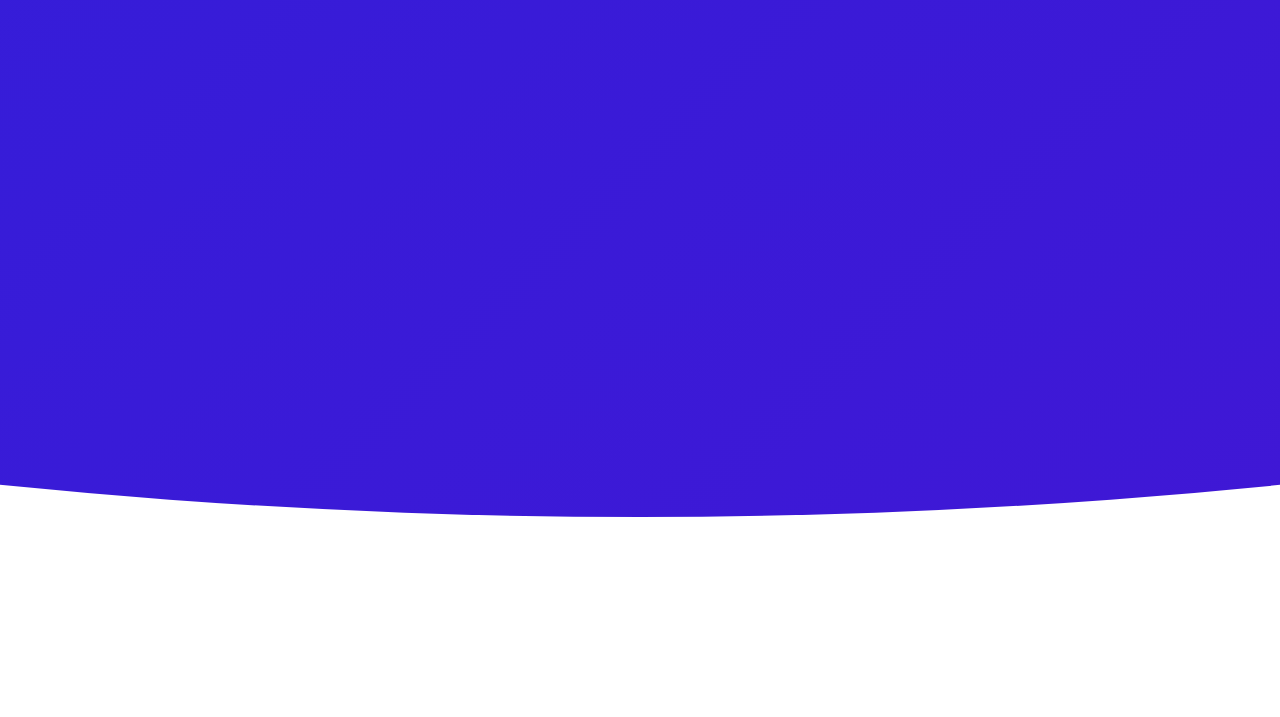
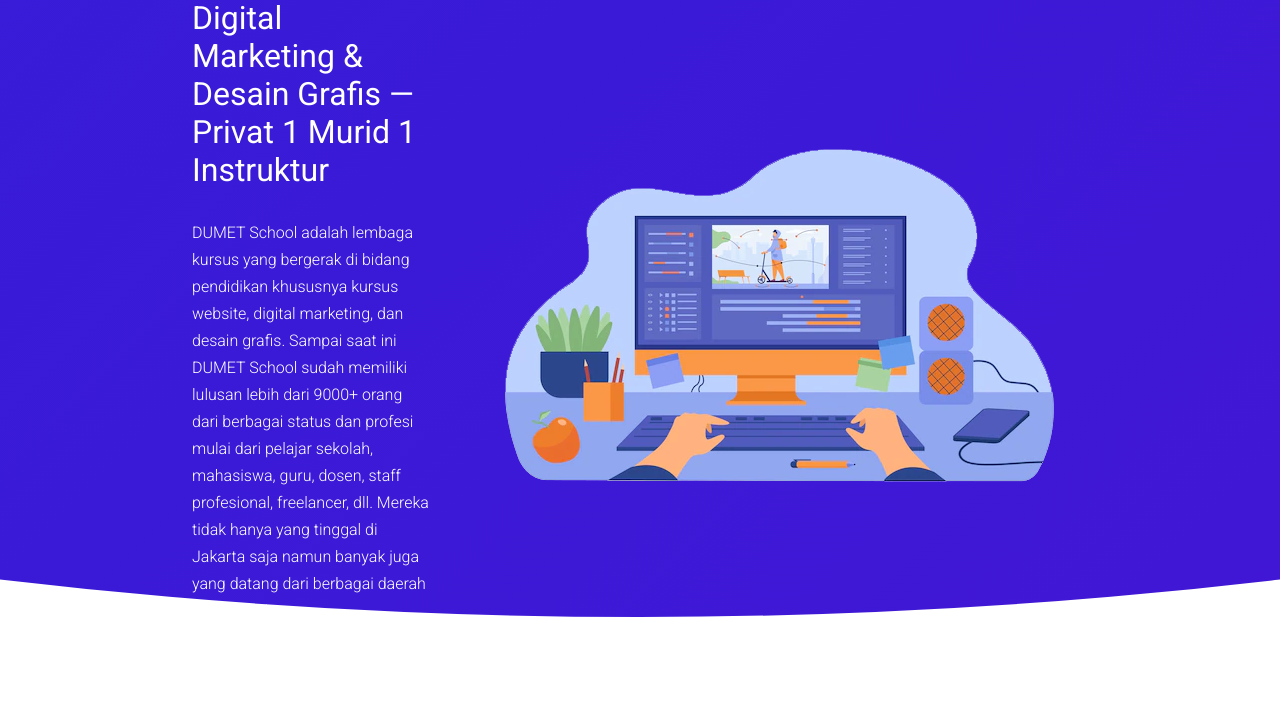
Before and after one commit to aryadumet/css_flexbox, a plain HTML site: page index.html in a window 1280 px wide. Shown: the part 83-800 px from the top of the page. Drawn offline with Linux system fonts and the light colour scheme.

Commit message:
Header - Done

```diff
--- a/css/style.css
+++ b/css/style.css
@@ -13,8 +13,10 @@
 header {
     display: flex;
     justify-content: center;
+    align-items: center;
+    flex-direction: column;
     width: 100%;
-    height: 600px;
+    height: 700px;
     overflow: hidden;
     position: relative;
 }
@@ -27,7 +29,7 @@
     left: 50%;
     bottom: 0;
     width: 100vh;
-    height: 600px;
+    height: 700px;
     overflow: hidden;
     border-radius: 50%;
     transform-origin: bottom;
@@ -35,7 +37,7 @@
 }
 
 header > nav {
-    margin-top: 30px;
+    margin-bottom: 50px;
     position: relative;
     z-index: 1;
     display: flex;
@@ -80,3 +82,43 @@
     border-radius: 20px;
     font-weight: bold;
 }
+
+header > .header-box {
+    margin-top: 30px;
+    position: relative;
+    z-index: 1;
+    display: flex;
+    justify-content: space-between;
+    align-items: center;
+    width: 70%;
+}
+
+header > .header-box > .header-content {
+    color: #FFFFFF;
+    padding-right: 30px;
+}
+
+header > .header-box > .header-content > h1 {
+    font-weight: 400;
+    margin-bottom: 30px;
+}
+
+header > .header-box > .header-content > p {
+    font-weight: 300;
+    line-height: 27px;
+    margin-bottom: 30px;
+}
+
+header > .header-box > .header-content > button {
+    background-color: #ff00d4;
+    color: #FFFFFF;
+    text-decoration: none;
+    padding: 10px 40px;
+    border: 0;
+    border-radius: 20px;
+    font-weight: bold;
+}
+
+header > .header-box > .header-image {
+
+}
--- a/index.html
+++ b/index.html
@@ -26,6 +26,18 @@
                 <li><button>WhatsApp</button></li>
             </ul>
         </nav>
+        <div class="header-box">
+            <div class="header-content">
+                <h1>Kursus Website, Digital Marketing & Desain Grafis — Privat 1 Murid 1 Instruktur</h1>
+                <p>DUMET School adalah lembaga kursus yang bergerak di bidang pendidikan khususnya kursus website, digital marketing, dan desain grafis. Sampai saat ini DUMET School sudah memiliki lulusan lebih dari 9000+ orang dari berbagai status dan profesi mulai dari pelajar sekolah, mahasiswa, guru, dosen, staff profesional, freelancer, dll. Mereka tidak hanya yang tinggal di Jakarta saja namun banyak juga yang datang dari berbagai daerah di Indonesia.</p>
+                <button>
+                    Pelajari Lebih Lanjut <i class="fas fa-angle-double-right"></i>
+                </button>
+            </div>
+            <div class="header-image">
+                <img src="./image/it.png">
+            </div>
+        </div>
     </header>
 </body>
 </html>
```
